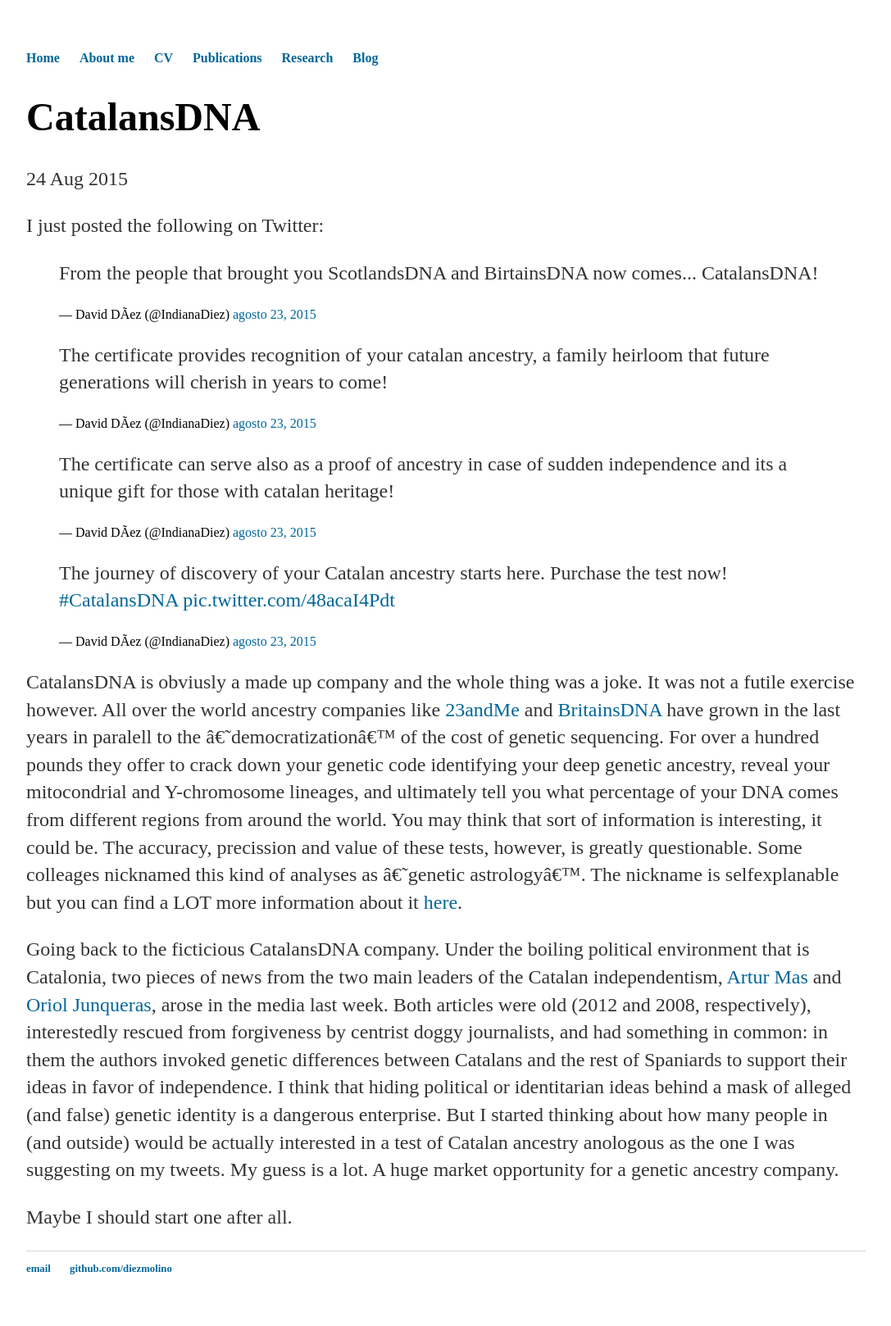
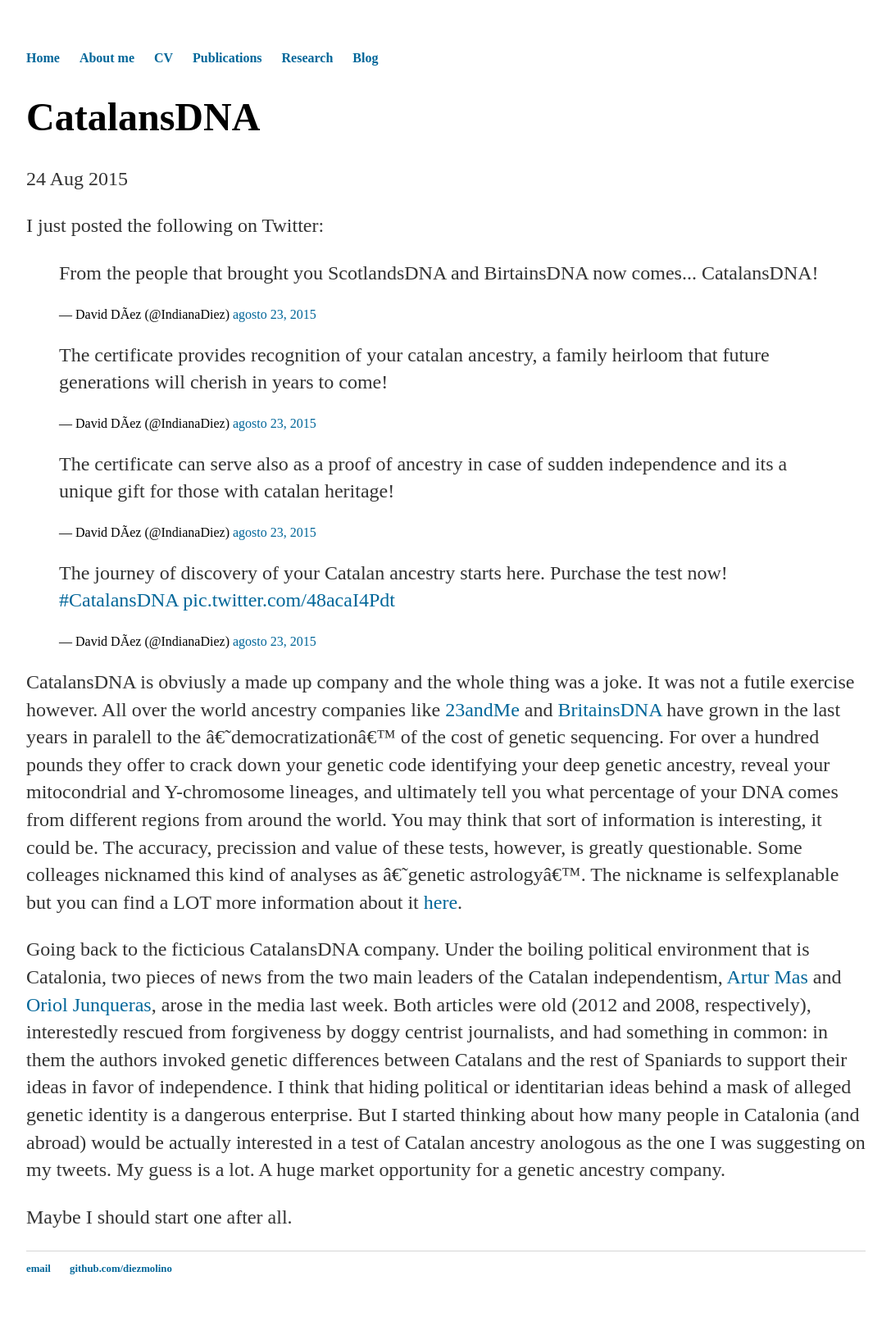
Before and after one commit to DiezMolino/diezmolino.github.io, a Jekyll site: the page built from _posts/2015-07-30-diezmolino-catalansDNA-1.md, in a window 1280 px wide. Shown: the whole page at 82% size, without its empty margins (96-1183 px from the left). Built offline with Jekyll 4.4.1, drawn with Linux system fonts in a browser that asks for light colours; comment, search, counter and statistics services are not loaded.

Commit message:
Update 2015-07-30-diezmolino-catalansDNA-1.md

```diff
--- a/_posts/2015-07-30-diezmolino-catalansDNA-1.md
+++ b/_posts/2015-07-30-diezmolino-catalansDNA-1.md
@@ -20,6 +20,6 @@ I just posted the following on Twitter:
 
 CatalansDNA is obviusly a made up company and the whole thing was a joke. It was not a futile exercise however. All over the world ancestry companies like <a href='https://www.23andme.com'>23andMe</a> and <a href='https://www.britainsdna.com/'>BritainsDNA</a> have grown in the last years in paralell to the 'democratization' of the cost of genetic sequencing. For over a hundred pounds they offer to crack down your genetic code identifying your deep genetic ancestry, reveal your mitocondrial and Y-chromosome lineages, and ultimately tell you what percentage of your DNA comes from different regions from around the world. You may think that sort of information is interesting, it could be. The accuracy, precission and value of these tests, however, is greatly questionable. Some colleages nicknamed this kind of analyses as 'genetic astrology'. The nickname is selfexplanable but you can find a LOT more information about it <a href='https://www.ucl.ac.uk/mace-lab/debunking/companies'>here</a>.
 
-Going back to the ficticious CatalansDNA company. Under the boiling political environment that is Catalonia, two pieces of news from the two main leaders of the Catalan independentism, <a href='http://www.lavanguardia.com/magazine/20120224/54258645650/artur-mas-generalitat-psoe-pp-cataluna.html'>Artur Mas</a> and <a href='http://s.libertaddigital.com/doc/el-articulo-racista-de-junqueras-en-avui-41913351.pdf'>Oriol Junqueras</a>, arose in the media last week. Both articles were old (2012 and 2008, respectively), interestedly rescued from forgiveness by centrist doggy journalists, and had something in common: in them the authors invoked genetic differences between Catalans and the rest of Spaniards to support their ideas in favor of independence. I think that hiding political or identitarian ideas behind a mask of alleged (and false) genetic identity is a dangerous enterprise. But I started thinking about how many people in (and outside) would be actually interested in a test of Catalan ancestry anologous as the one I was suggesting on my tweets. My guess is a lot. A huge market opportunity for a genetic ancestry company.
+Going back to the ficticious CatalansDNA company. Under the boiling political environment that is Catalonia, two pieces of news from the two main leaders of the Catalan independentism, <a href='http://www.lavanguardia.com/magazine/20120224/54258645650/artur-mas-generalitat-psoe-pp-cataluna.html'>Artur Mas</a> and <a href='http://s.libertaddigital.com/doc/el-articulo-racista-de-junqueras-en-avui-41913351.pdf'>Oriol Junqueras</a>, arose in the media last week. Both articles were old (2012 and 2008, respectively), interestedly rescued from forgiveness by doggy centrist journalists, and had something in common: in them the authors invoked genetic differences between Catalans and the rest of Spaniards to support their ideas in favor of independence. I think that hiding political or identitarian ideas behind a mask of alleged genetic identity is a dangerous enterprise. But I started thinking about how many people in Catalonia (and abroad) would be actually interested in a test of Catalan ancestry anologous as the one I was suggesting on my tweets. My guess is a lot. A huge market opportunity for a genetic ancestry company.
 
 Maybe I should start one after all.
```
